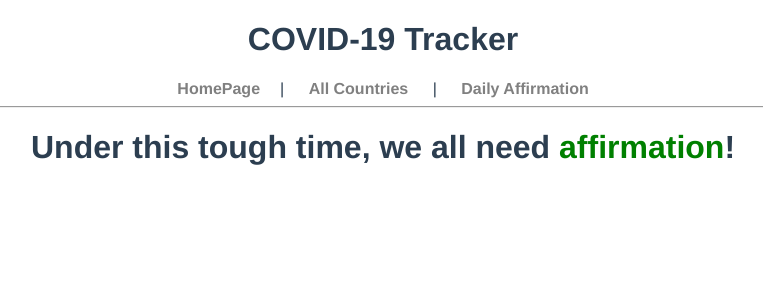
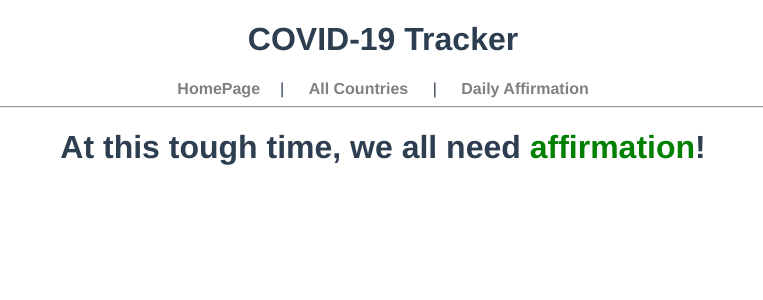
Before and after one commit to chenhe-henry/health-tracking, a Vue app: page /affirmation in a window 1280 px wide. Shown: the top 300 px of the page, without its empty margins (257-1020 px from the left). Built offline with nearby package versions, Linux system fonts and the light colour scheme; no server answers.

Commit message:
update affirmation

```diff
--- a/src/pages/Affirmation.vue
+++ b/src/pages/Affirmation.vue
@@ -1,7 +1,7 @@
 <template>
   <div class="affirmation">
     <h1 v-show="showAffirmation === false">
-      Under this tough time, we all need
+      At this tough time, we all need
       <span class="clickable" @click="showaffirmation" role="affirmation"
         >affirmation</span
       >!
```
